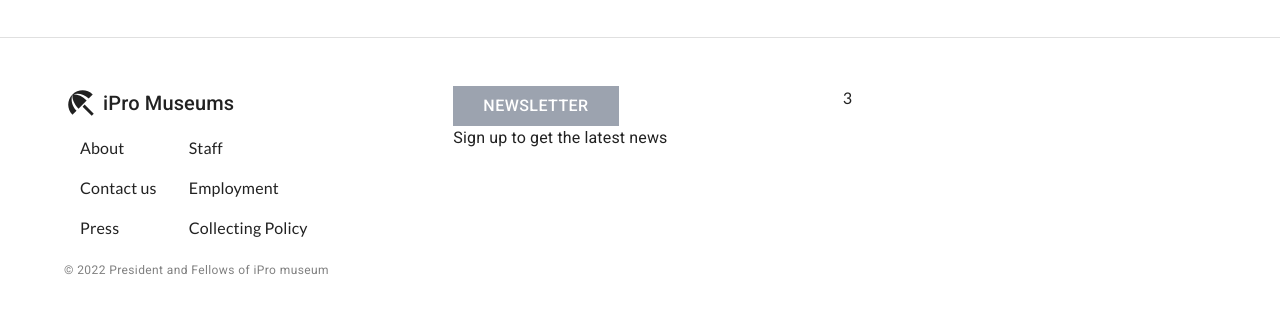
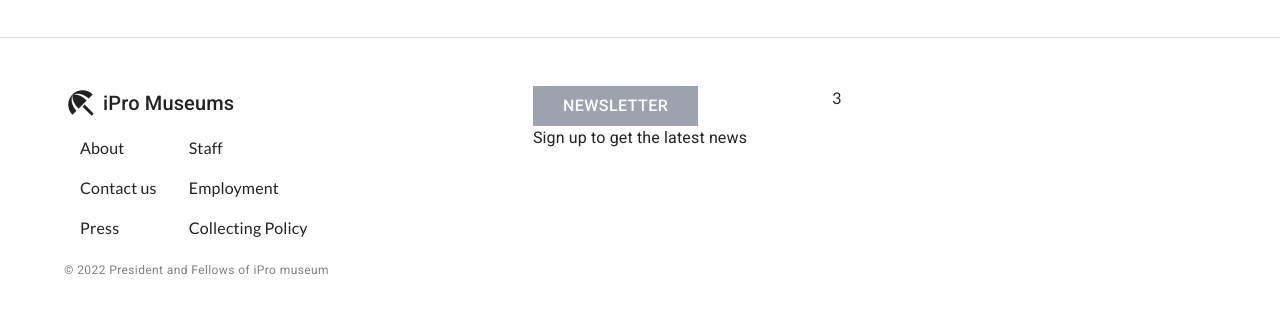
Before and after one commit to Azizkhuja/Exhibition, a React (Create React App) app: page / in a window 1280 px wide. Shown: the part 3475-3787 px from the top of the page. Built offline with nearby package versions, Linux system fonts and the light colour scheme.

Commit message:
APP-04 Make newsletter content to center

```diff
--- a/src/components/Home/Footer/Footer.tsx
+++ b/src/components/Home/Footer/Footer.tsx
@@ -13,7 +13,7 @@ import BeachAccessSharpIcon from "@mui/icons-material/BeachAccessSharp";
 const Footer = () => {
   return (
     <Container sx={{ padding: 6 }}>
-      <Grid container spacing={2}>
+      <Grid container>
         <Grid item md={4}>
           <Grid container sx={{ flexDirection: "column" }}>
             <Grid item>
@@ -65,7 +65,7 @@ const Footer = () => {
           </Grid>
         </Grid>
         <Grid item md={4}>
-          <Grid container>
+          <Grid container sx={{ display: "flex", justifyContent: "center" }}>
             <Grid item>
               <Newsletter>Newsletter</Newsletter>
               <Typography>Sign up to get the latest news</Typography>
```
